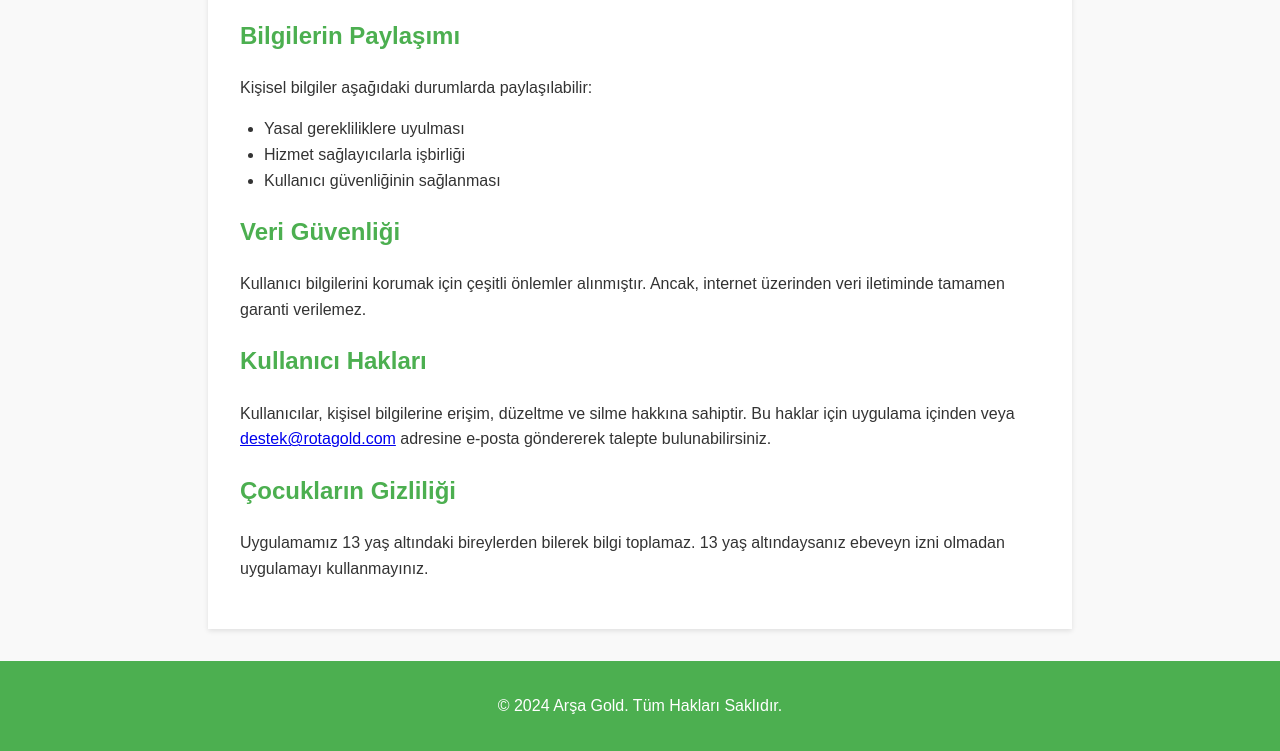
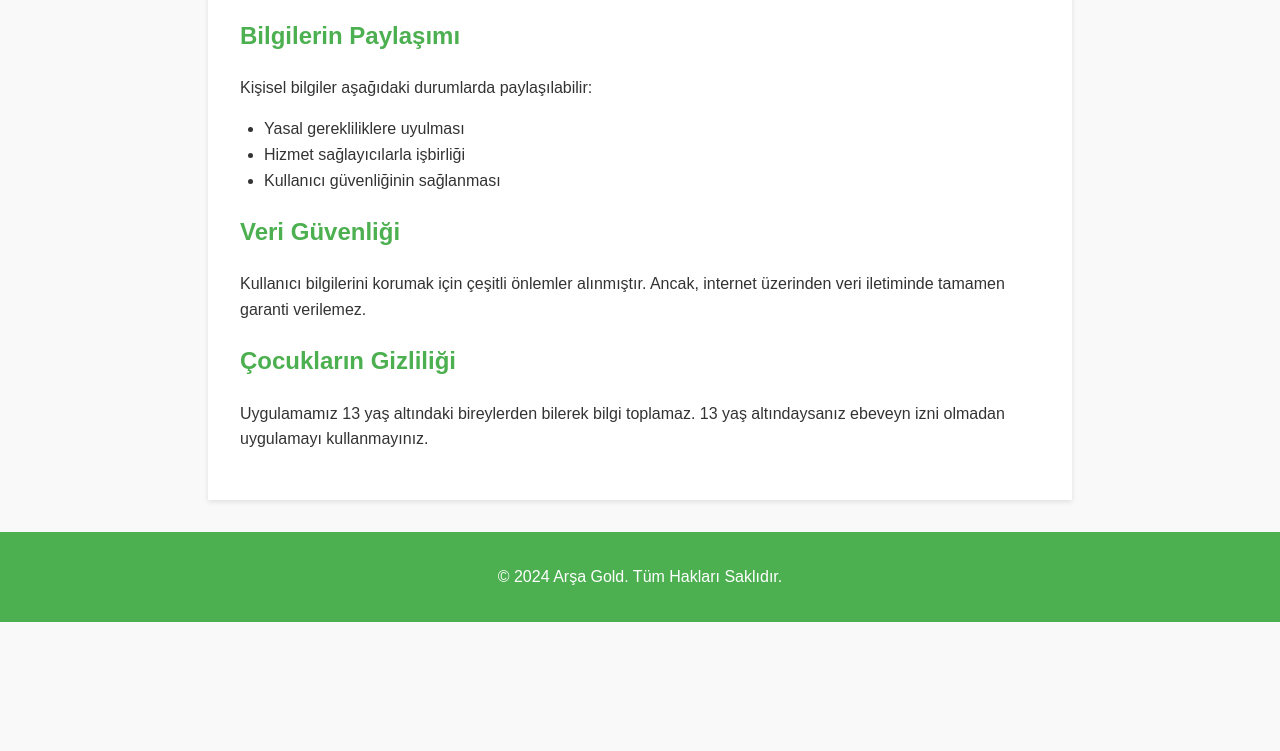
Before and after one commit to emrakty/ar-a-gold-privacy-policy, a plain HTML site: page index.html in a window 1280 px wide. Shown: the part 944-1695 px from the top of the page. After the commit the page ends 1566 px from the top, so only its background shows below. Drawn offline with Linux system fonts and the light colour scheme.

Commit message:
Update index.html

```diff
--- a/index.html
+++ b/index.html
@@ -96,10 +96,7 @@
             <p>Kullanıcı bilgilerini korumak için çeşitli önlemler alınmıştır. Ancak, internet üzerinden veri iletiminde tamamen garanti verilemez.</p>
         </section>
 
-        <section>
-            <h2>Kullanıcı Hakları</h2>
-            <p>Kullanıcılar, kişisel bilgilerine erişim, düzeltme ve silme hakkına sahiptir. Bu haklar için uygulama içinden veya <a href="mailto:destek@rotagold.com">destek@rotagold.com</a> adresine e-posta göndererek talepte bulunabilirsiniz.</p>
-        </section>
+
 
         <section>
             <h2>Çocukların Gizliliği</h2>
```
